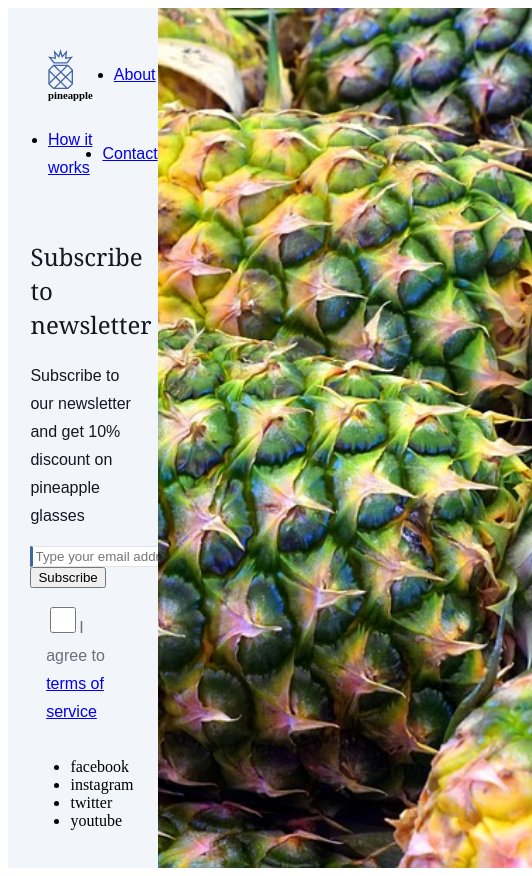
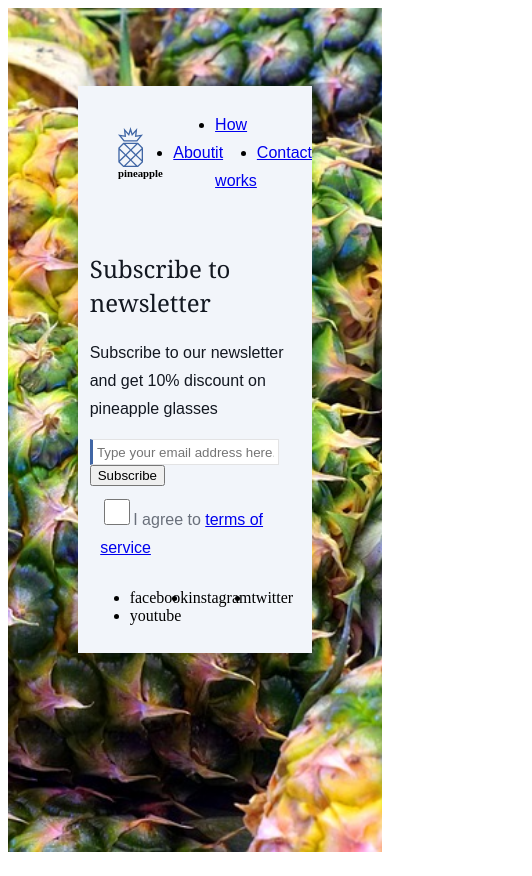
Before and after one commit to EmilBabazade/megabit, a React (Create React App) app in the folder pineapple_frontend/: page / in a window 390 px wide. Shown: the whole page, 532 px wide, since content can reach past the window. Built offline with nearby package versions, Linux system fonts and the light colour scheme.

Commit message:
css content centered on mobile

```diff
--- a/pineapple_frontend/src/App.tsx
+++ b/pineapple_frontend/src/App.tsx
@@ -16,7 +16,7 @@ const App = (): JSX.Element => {
                     <Footer />
                 </div>
             </div>
-            <img src={pineappel} alt="image of a beatiful pineapple" />
+            <img className="background" src={pineappel} alt="image of a beatiful pineapple" />
         </div>
     )
 }
--- a/pineapple_frontend/src/styles/css/app.css
+++ b/pineapple_frontend/src/styles/css/app.css
@@ -20,4 +20,28 @@ img {
   vertical-align: bottom;
 }
 
+@media screen and (max-width: 1000px) {
+  .content {
+    display: block;
+    height: 40%;
+  }
+
+  img.background {
+    z-index: 1;
+    height: 100vh;
+  }
+
+  .register {
+    position: fixed;
+    z-index: 2;
+    left: 20%;
+    right: 20%;
+    margin-top: 20%;
+    margin-bottom: 20%;
+  }
+  .register div {
+    padding: 5%;
+  }
+}
+
 /*# sourceMappingURL=app.css.map */
--- a/pineapple_frontend/src/styles/css/newsletter.css
+++ b/pineapple_frontend/src/styles/css/newsletter.css
@@ -15,7 +15,7 @@ h2 {
   color: #6A707B;
 }
 
-@media screen and (max-width: 400px) {
+@media screen and (max-width: 1000px) {
   h1 {
     font-size: 24px;
     line-height: 34px;
--- a/pineapple_frontend/src/styles/sass/shared/_global_vars.scss
+++ b/pineapple_frontend/src/styles/sass/shared/_global_vars.scss
@@ -1 +1 @@
-$mobile_max_width: 400px;
+$mobile_max_width: 1000px;
```
Also changed, not shown: pineapple_frontend/src/styles/sass/app.scss (+26 -0 lines), 1 other file (tests, documents, lock files or other folders).
